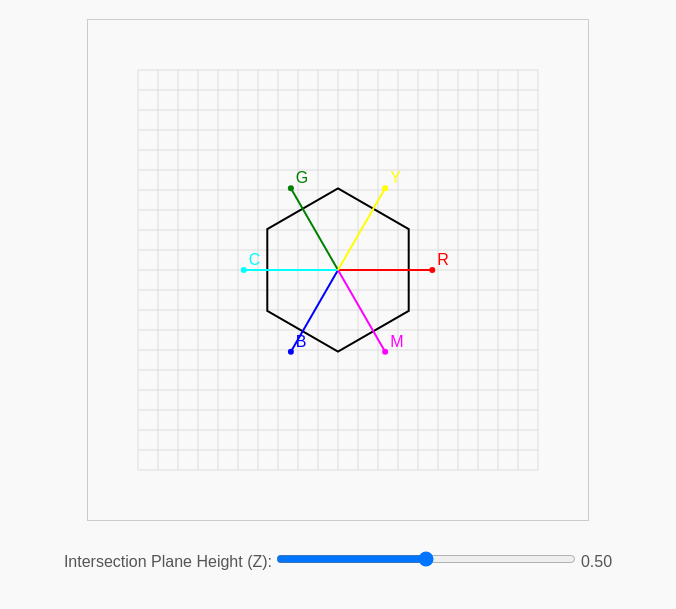
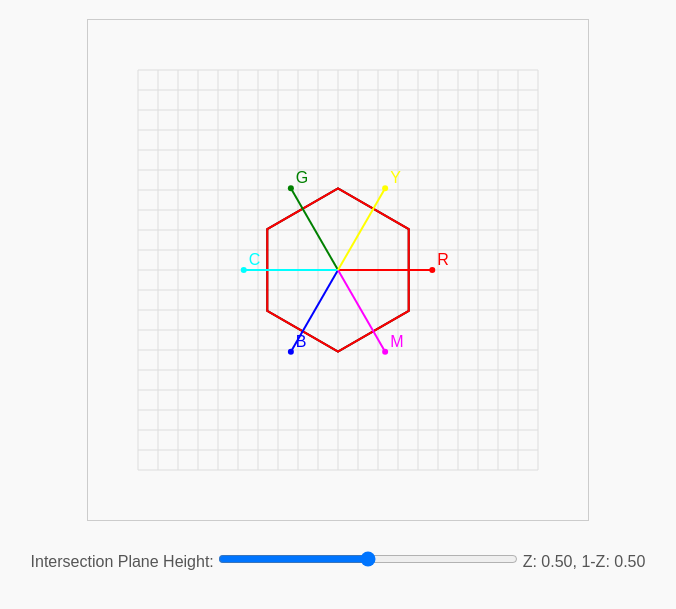
Before and after one commit to koteitan/darkmode, a plain HTML site: page doc/colorcube/index.html in a window 1280 px wide. Shown: the part 61-670 px from the top of the page, without its empty margins (302-978 px from the left). Drawn offline with Linux system fonts and the light colour scheme.

Commit message:
add 1-Z intersection display

```diff
--- a/doc/colorcube/index.html
+++ b/doc/colorcube/index.html
@@ -8,8 +8,9 @@
 <body>
   <h1>Color Cube Intersection</h1>
   <canvas id="cubeCanvas"></canvas>
+  <!-- Intersection: Black for Z (slider value) and Red for 1-Z -->
   <div>
-    <label for="zSlider">Intersection Plane Height (Z): </label>
+    <label for="zSlider">Intersection Plane Height: </label>
     <input type="range" id="zSlider" min="0" max="1" step="0.01" value="0.5">
     <span id="zValue">0.5</span>
   </div>
--- a/doc/colorcube/main.js
+++ b/doc/colorcube/main.js
@@ -96,22 +96,41 @@ document.addEventListener('DOMContentLoaded', function() {
 
   // Draw the intersection polygon on canvas
   function drawIntersection() {
-    const targetZ = parseFloat(slider.value);
-    displayZ.textContent = targetZ.toFixed(2);
+    const sliderValue = parseFloat(slider.value);
+    const targetZBlack = sliderValue;
+    const targetZBlue = 1 - sliderValue;
+    displayZ.textContent = `Z: ${targetZBlack.toFixed(2)}, 1-Z: ${targetZBlue.toFixed(2)}`;
     ctx.clearRect(0, 0, canvas.width, canvas.height);
     drawGrid();
-    const intersections = computeIntersections(targetZ);
-    if (intersections.length >= 3) {
-      const sortedPoints = sortPoints(intersections);
+    // Draw black intersection (computed with Z = slider value)
+    const intersectionsBlack = computeIntersections(targetZBlack);
+    if (intersectionsBlack.length >= 3) {
+      const sortedBlack = sortPoints(intersectionsBlack);
       ctx.beginPath();
-      const [startX, startY] = mapToCanvas(sortedPoints[0][0], sortedPoints[0][1]);
+      const [startX, startY] = mapToCanvas(sortedBlack[0][0], sortedBlack[0][1]);
       ctx.moveTo(startX, startY);
-      sortedPoints.forEach(point => {
+      sortedBlack.forEach(point => {
         const [x, y] = mapToCanvas(point[0], point[1]);
         ctx.lineTo(x, y);
       });
       ctx.closePath();
       ctx.strokeStyle = 'black';
+      ctx.lineWidth = 2;
+      ctx.stroke();
+    }
+    // Draw blue intersection (computed with 1 - slider value)
+    const intersectionsBlue = computeIntersections(targetZBlue);
+    if (intersectionsBlue.length >= 3) {
+      const sortedBlue = sortPoints(intersectionsBlue);
+      ctx.beginPath();
+      const [startX, startY] = mapToCanvas(sortedBlue[0][0], sortedBlue[0][1]);
+      ctx.moveTo(startX, startY);
+      sortedBlue.forEach(point => {
+        const [x, y] = mapToCanvas(point[0], point[1]);
+        ctx.lineTo(x, y);
+      });
+      ctx.closePath();
+      ctx.strokeStyle = 'red';
       ctx.lineWidth = 2;
       ctx.stroke();
     }
```
Also changed, not shown: 1 other file.
